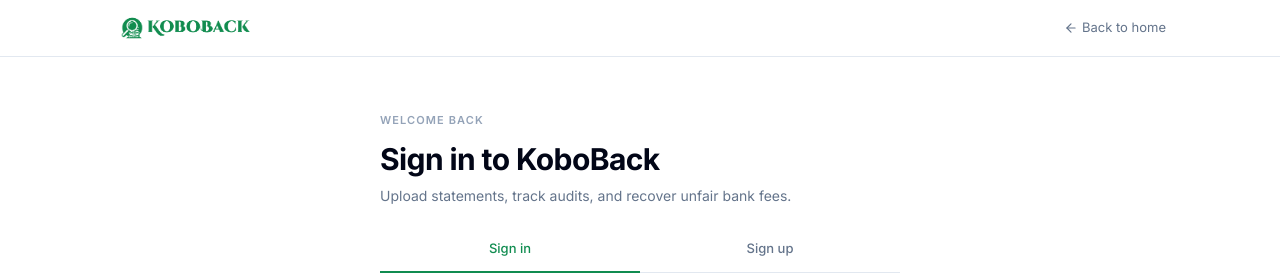
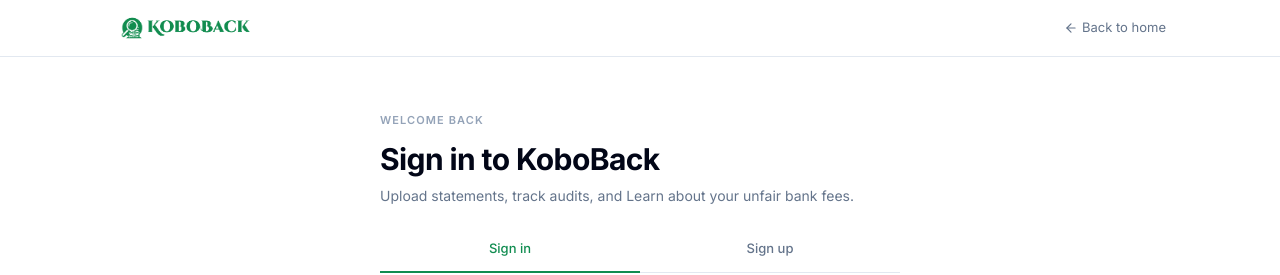
Before and after one commit to EmmanuelObi/koboback_landing, a React (Vite) app: page /product in a window 1280 px wide. Shown: the top 275 px of the page. Built offline with nearby package versions, Linux system fonts and the light colour scheme; no server answers.

Commit message:
corrected auth screen type

```diff
--- a/src/product/pages/ProductAuth.tsx
+++ b/src/product/pages/ProductAuth.tsx
@@ -100,7 +100,7 @@
         {tab === "signin" ? "Sign in to KoboBack" : "Create your account"}
       </h1>
       <p className={cn(pageDescClass, "mt-2 mb-8")}>
-        Upload statements, track audits, and recover unfair bank fees.
+        Upload statements, track audits, and Learn about your unfair bank fees.
       </p>
 
       <div className="flex mb-6 border-b border-slate-200">
```
